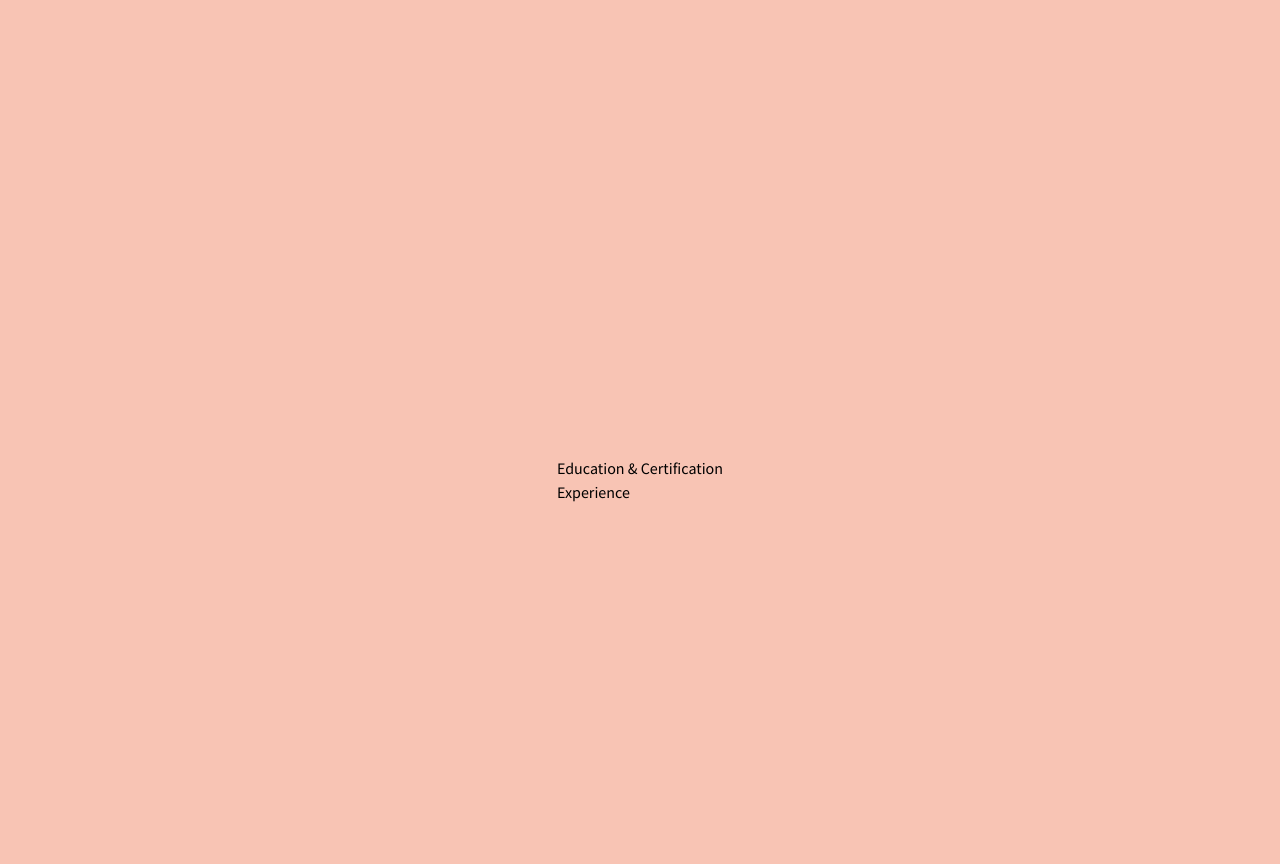
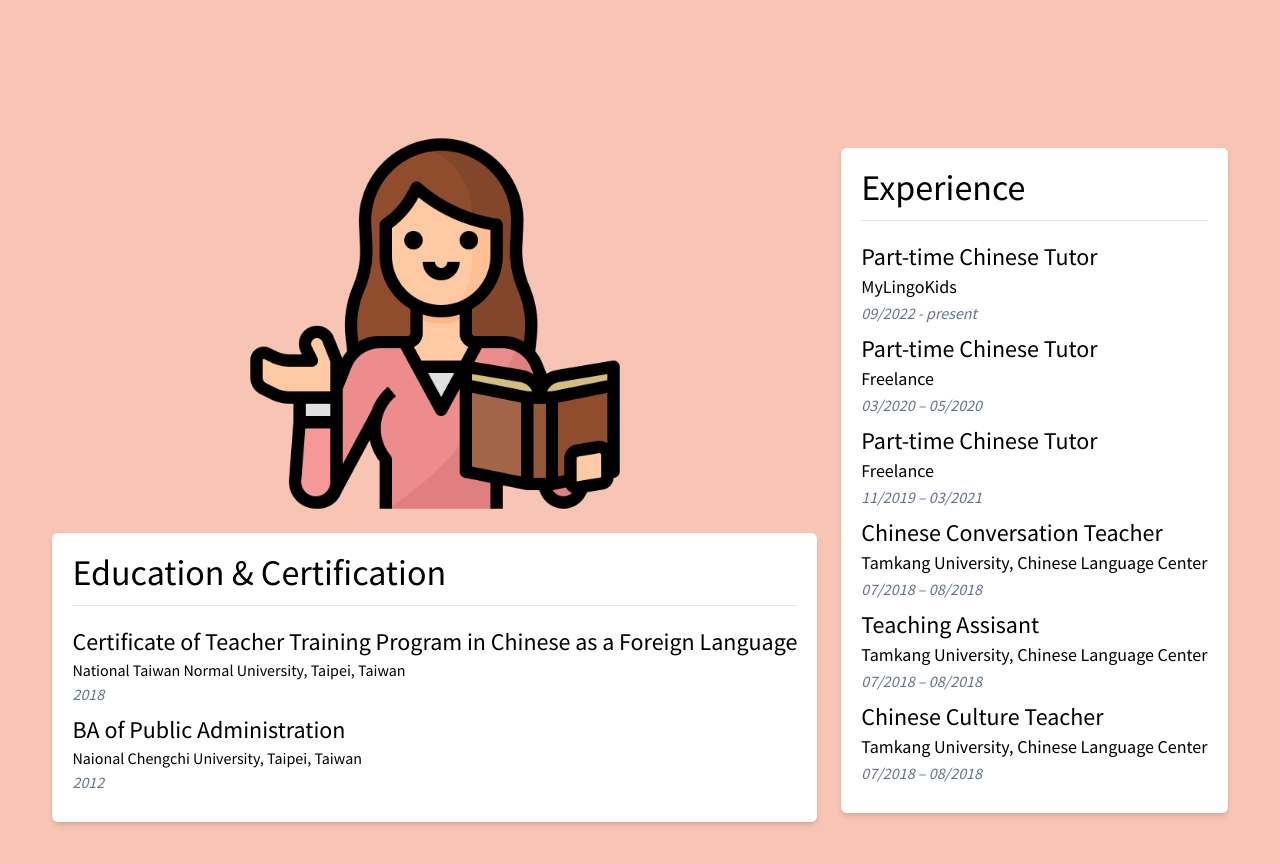
Before and after one commit to mmkrty/client-project-hsinhsin, a React (Vite) app: page / in a window 1280 px wide. Shown: the part 720-1584 px from the top of the page. Built offline with nearby package versions, Linux system fonts and the light colour scheme.

Commit message:
draw about section layout

```diff
--- a/src/components/about/about.component.jsx
+++ b/src/components/about/about.component.jsx
@@ -1,20 +1,45 @@
+import teacher from "../../assets/teacher.png";
 const About = ({ props }) => {
   const { personInfo } = props;
   return (
     <section className=" bg-secondary flex items-center justify-center">
       <div className="min-h-screen max-w-7xl flex justify-center items-center">
-        <div>
-          <h2>Education & Certification</h2>
-          <ul>
-            <li></li>
-          </ul>
-          <h2>Experience</h2>
-          <ul>
-            <li></li>
-            <li></li>
-          </ul>
+        <div className="flex-col">
+          <img
+            src={teacher}
+            alt="teacher"
+            width="50%"
+            className="my-0 mx-auto"
+          ></img>
+
+          <div className="bg-white p-5 m-3 rounded-md shadow-md">
+            <h2 className="text-4xl">Education & Certification</h2>
+            <hr class="mt-3 mb-5 h-px bg-gray-200 border-0 dark:bg-gray-700"></hr>
+            {personInfo.certification.map((el) => {
+              return (
+                <div className="mb-2">
+                  <h3 className="text-2xl">{el.name}</h3>
+                  <p className="text-md">{el.institution}</p>
+                  <p className="text-md italic text-slate-500">{el.time}</p>
+                </div>
+              );
+            })}
+          </div>
         </div>
-        <div></div>
+
+        <div className="bg-white p-5 m-3 rounded-md shadow-md">
+          <h2 className="text-4xl mb-3">Experience</h2>
+          <hr class="mt-3 mb-5 h-px bg-gray-200 border-0 dark:bg-gray-700"></hr>
+          {personInfo.experience.map((el) => {
+            return (
+              <div div className="mb-2">
+                <h3 className="text-2xl">{el.title}</h3>
+                <p className="text-lg">{el.institution}</p>
+                <p className="text-md italic text-slate-500">{el.duration} </p>
+              </div>
+            );
+          })}
+        </div>
       </div>
     </section>
   );
--- a/src/datas/hsinHsinInfo.js
+++ b/src/datas/hsinHsinInfo.js
@@ -21,7 +21,7 @@ export const data = {
     ],
     experience: [
       {
-        title: "Freelance Chinese Tutor",
+        title: "Part-time Chinese Tutor",
         institution: "MyLingoKids",
         object: "children and teenagers",
         duration: "09/2022 - present",
@@ -29,7 +29,7 @@ export const data = {
       },
       {
         title: "Part-time Chinese Tutor",
-        institution: "",
+        institution: "Freelance",
         location: "Berlin, Germany",
         object: "adults",
         duration: "03/2020 – 05/2020",
@@ -37,7 +37,7 @@ export const data = {
       },
       {
         title: "Part-time Chinese Tutor",
-        institution: "",
+        institution: "Freelance",
         location: "Berlin, Germany",
         object: "elemantry school student",
         duration: "11/2019 – 03/2021",
```
Also changed, not shown: src/assets/teacher.png (added).
